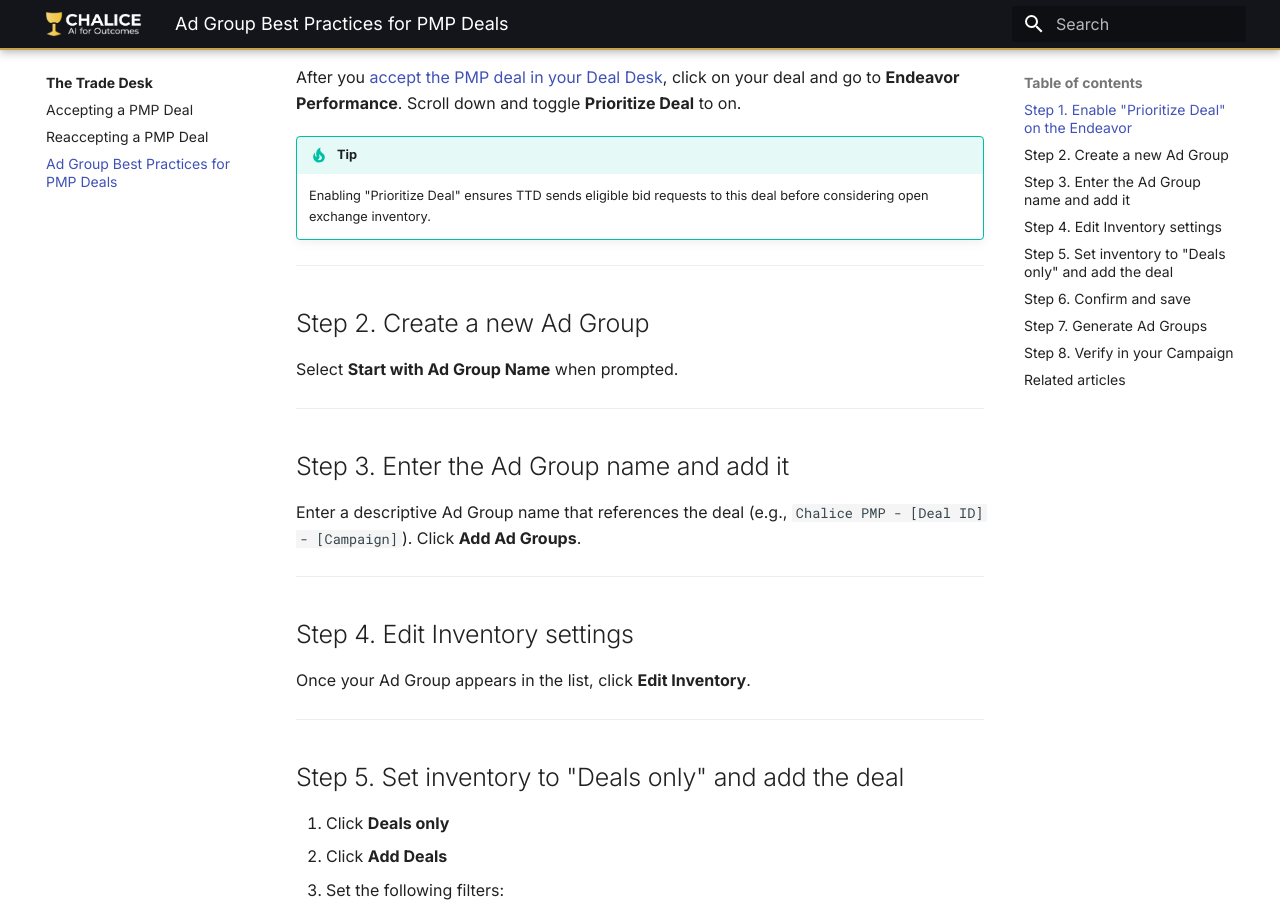
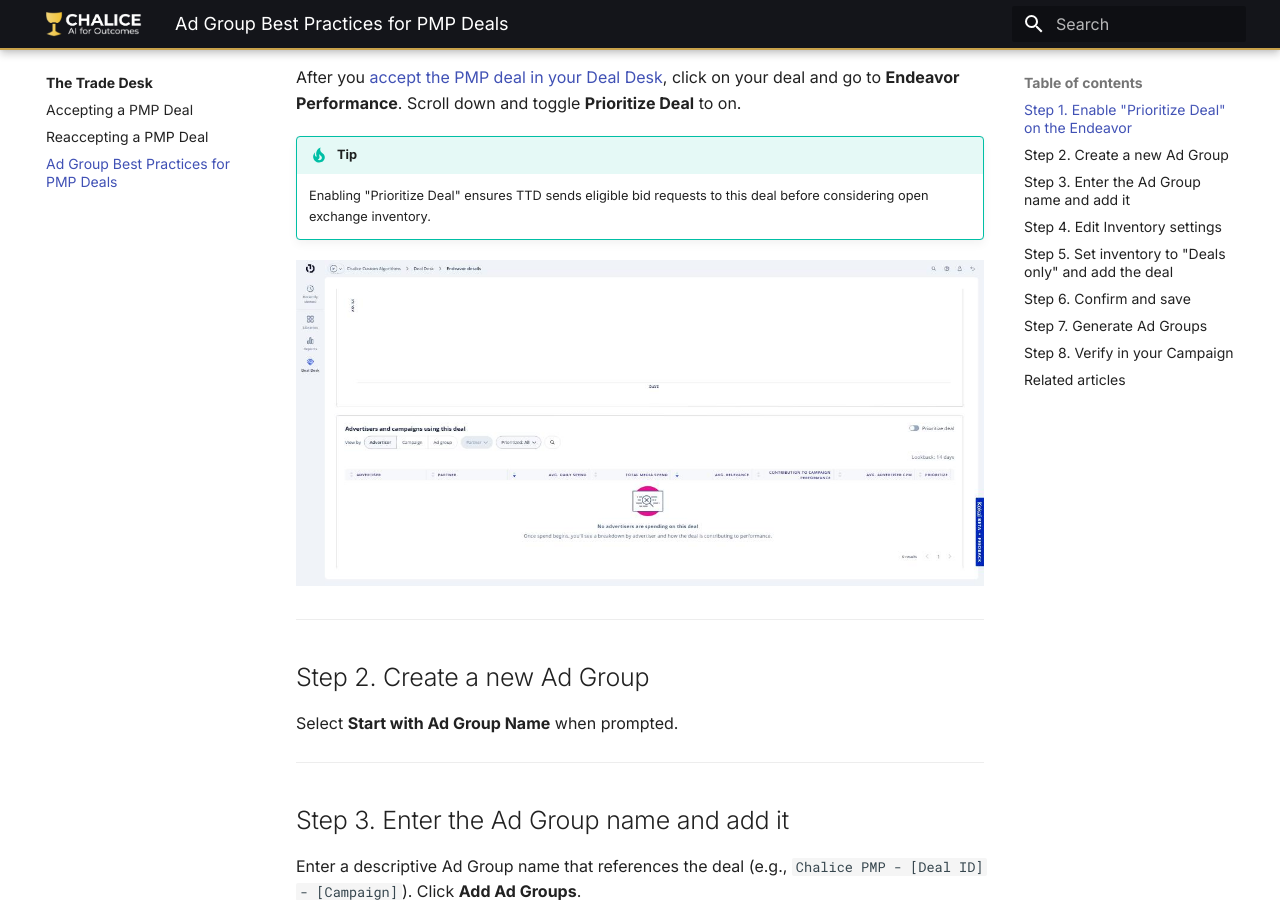
Before and after one commit to Rudy-chalice/chalice-help, an MkDocs documentation site: the page built from docs/the-trade-desk/ad-group-best-practices-pmp.md, in a window 1280 px wide and 900 px high, scrolled down 400 px. Built offline with MkDocs 1.6.1 and Material for MkDocs 9.7.7, drawn with Linux system fonts in a browser that asks for light colours.

Commit message:
Update ad-group-best-practices-pmp.md

```diff
--- a/docs/the-trade-desk/ad-group-best-practices-pmp.md
+++ b/docs/the-trade-desk/ad-group-best-practices-pmp.md
@@ -10,6 +10,8 @@ After you [accept the PMP deal in your Deal Desk](accepting-a-pmp-deal.md), clic
 
 !!! tip
     Enabling "Prioritize Deal" ensures TTD sends eligible bid requests to this deal before considering open exchange inventory.
+
+![Prioritize deal toggle in Endeavor Performance tab](assets/ttd-prioritize-deal.jpg)
 
 ---
 
```
